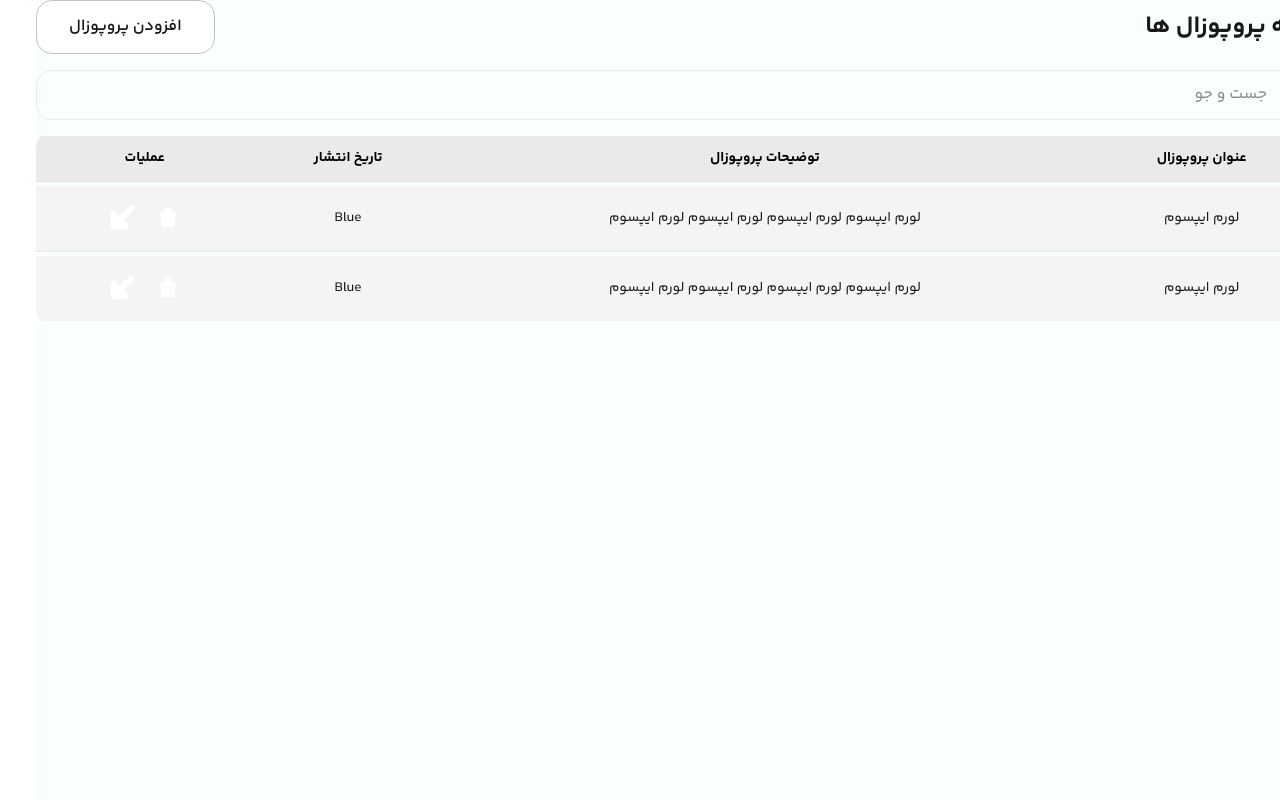
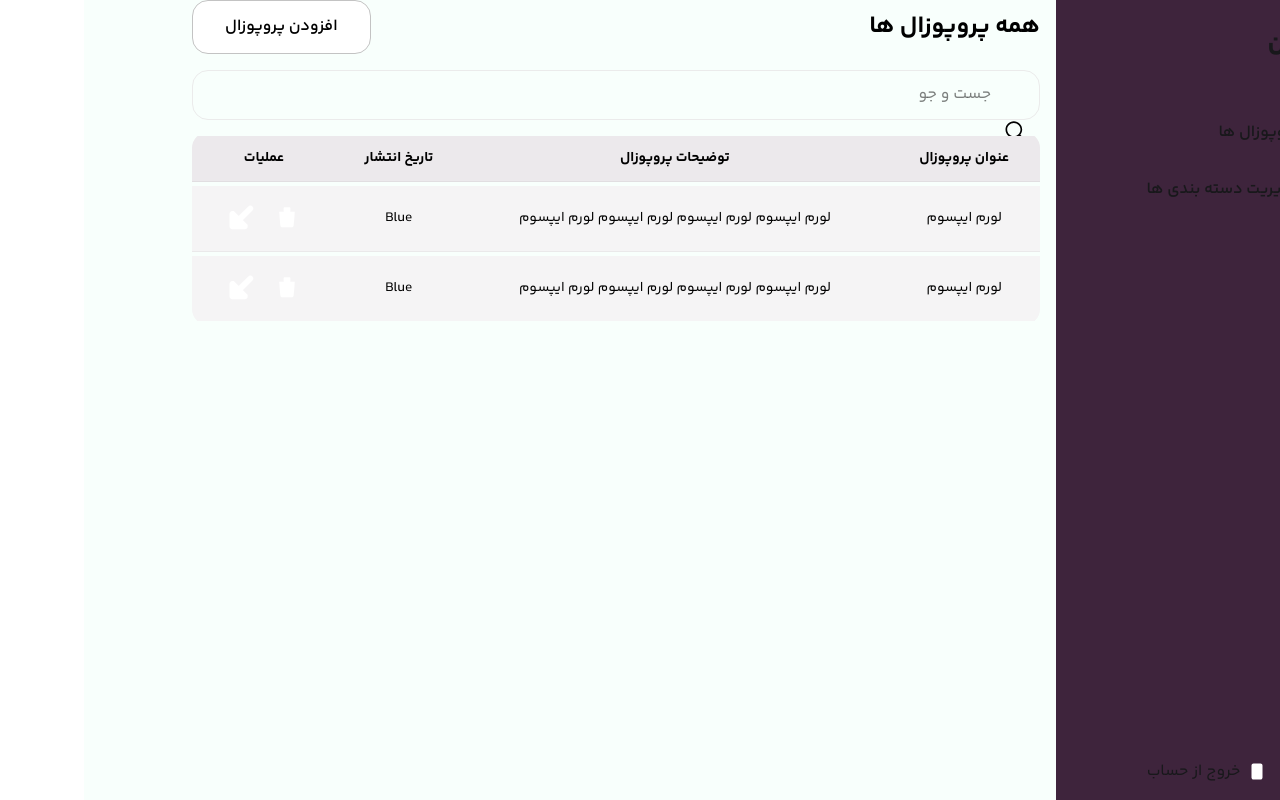
Before and after one commit to TihoDev/ECSINA, a Next.js app: page /admin/proposal in a window 1280 px wide. Built offline with nearby package versions, Linux system fonts and the light colour scheme.

Commit message:
feat: change layout admin

```diff
--- a/src/app/admin/category/page.jsx
+++ b/src/app/admin/category/page.jsx
@@ -1,7 +1,8 @@
+import AdminPanel from "@/components/AdminPanel/AdminPanel";
 import React from "react";
 
 function Category() {
-  return <div>Category</div>;
+  return <AdminPanel>Category</AdminPanel>;
 }
 
 export default Category;
--- a/src/app/admin/layout.jsx
+++ b/src/app/admin/layout.jsx
@@ -1,4 +1,3 @@
-import React from "react";
 import { redirect } from "next/navigation";
 
 function AdminLayout({ children }) {
@@ -6,11 +5,7 @@ function AdminLayout({ children }) {
   const token = true;
   if (!token) redirect("/admin/login", "replace");
 
-  return (
-    <>
-      {children}
-    </>
-  )
+  return <main>{children}</main>;
 }
 
 export default AdminLayout;
--- a/src/app/admin/page.jsx
+++ b/src/app/admin/page.jsx
@@ -1,17 +1,7 @@
-import SideNav from "@/components/panel/SideNav"
-import Proposal from "./proposal/page"
+import { redirect } from "next/navigation";
 
 const page = () => {
-  return (
-    <div className=" h-screen w-screen grid grid-cols-12">
-      <aside className="col-span-3 overflow-y-hidden">
-        <SideNav />
-      </aside>
-      <div className="col-span-9 pt-7 px-10 text-black">
-        <Proposal></Proposal>
-      </div>
-    </div>
-  )
-}
+  return redirect("/admin/proposal", "push");
+};
 
-export default page
+export default page;
--- a/src/app/admin/proposal/page.jsx
+++ b/src/app/admin/proposal/page.jsx
@@ -3,9 +3,11 @@ import Title from "@/components/UI/Title";
 import AdminButton from "@/components/UI/AdminButton";
 import Input from "@/components/authForm/Input";
 import BaseIcon from "@/components/icon/BaseIcon";
+import AdminPanel from "@/components/AdminPanel/AdminPanel";
 
 function Proposal() {
   return (
+    <AdminPanel>
       <div className="w-full h-full">
         <div className="w-full mb-4 flex items-center justify-between">
           <Title className="font-bold text-2xl" text="همه پروپوزال ها" />
@@ -13,8 +15,8 @@ function Proposal() {
         </div>
 
         <div className="w-full mb-3">
-        <Input className="relative placeholder:font-normal w-full pl-6 pr-12 py-3 border-1 border-[#EBEBEB] rounded-2xl" placeholder="جست و جو"/>
-        <BaseIcon className="absolute top-[15%] -translate-x-3 -translate-y-[5%] cursor-pointer" id="Search" size={25} disableGradient={true} fillColor="#000"/>
+          <Input className="relative placeholder:font-normal w-full pl-6 pr-12 py-3 border-1 border-[#EBEBEB] rounded-2xl" placeholder="جست و جو" />
+          <BaseIcon className="absolute top-[15%] -translate-x-3 -translate-y-[5%] cursor-pointer" id="Search" size={25} disableGradient={true} fillColor="#000" />
         </div>
 
         <div className="overflow-x-auto rounded-2xl">
@@ -32,7 +34,7 @@ function Proposal() {
             <tbody>
               <tr className="overflow-x-hidden whitespace-nowrap text-center font-normal hover:bg-[#E8E8E8] bg-[#F5F4F5] transition-colors">
                 <td>لورم ایپسوم</td>
-              <td>لورم ایپسوم  لورم ایپسوم  لورم ایپسوم لورم   ایپسوم</td>
+                <td>لورم ایپسوم لورم ایپسوم لورم ایپسوم لورم ایپسوم</td>
                 <td>Blue</td>
                 <td className="flex items-center justify-center gap-x-2">
                   <div>
@@ -49,7 +51,7 @@ function Proposal() {
               </tr>
               <tr className="overflow-x-hidden whitespace-nowrap text-center font-normal hover:bg-[#E8E8E8] bg-[#F5F4F5] transition-colors">
                 <td>لورم ایپسوم</td>
-              <td>لورم ایپسوم  لورم ایپسوم  لورم ایپسوم لورم   ایپسوم</td>
+                <td>لورم ایپسوم لورم ایپسوم لورم ایپسوم لورم ایپسوم</td>
                 <td>Blue</td>
                 <td className="flex items-center justify-center gap-x-2">
                   <div>
@@ -67,11 +69,9 @@ function Proposal() {
             </tbody>
           </table>
         </div>
-
-
-
       </div>
-  )
+    </AdminPanel>
+  );
 }
 
 export default Proposal;
--- /dev/null
+++ b/src/components/AdminPanel/AdminPanel.jsx
@@ -0,0 +1,13 @@
+import React from "react";
+import SideNav from "./SideNav";
+
+function AdminPanel({ children }) {
+  return (
+    <div className="min-h-screen gap-4 grid grid-cols-12">
+      <SideNav />
+      <div className="col-span-8  text-black">{children}</div>
+    </div>
+  );
+}
+
+export default AdminPanel;
--- /dev/null
+++ b/src/components/AdminPanel/SideNav.jsx
@@ -0,0 +1,49 @@
+"use client";
+import BaseIcon from "../icon/BaseIcon";
+import Link from "next/link";
+import Paragraph from "../UI/Paragraph";
+
+const sideNavLinks = [
+  {
+    id: 1,
+    title: "پروپوزال ها",
+    icon: "PanelIcon1",
+    link: "/admin/proposal",
+  },
+  {
+    id: 2,
+    title: "مدیریت دسته بندی ها ",
+    icon: "PanelIcon2",
+    link: "/admin/category",
+  },
+];
+const SideNav = () => {
+  return (
+    <div className="w-full h-full col-span-3 flex flex-col justify-between bg-[#3E243C]">
+      <div>
+        <div className="pt-7 pr-7 mb-12">
+          <h2 className="font-black text-2xl">اکسین</h2>
+        </div>
+        <ul className="space-y-2">
+          {sideNavLinks.map((item) => {
+            return (
+              <li key={item.id} className="py-3 pl-2 pr-8 cursor-pointer plum-gradient-hover transition-all ease ">
+                <Link className="flex items-center gap-x-2" href={item.link}>
+                  <BaseIcon id={item.icon} size={25} disableGradient={true} fillColor="#fff" />
+                  <Paragraph>{item.title}</Paragraph>
+                </Link>
+              </li>
+            );
+          })}
+        </ul>
+      </div>
+
+      <button className="flex items-center self-center mb-4  gap-x-2 cursor-pointer">
+        <BaseIcon id="Logout" disableGradient={true} fillColor="#fff" size={25} />
+        <Paragraph className="font-xl font-normal">خروج از حساب</Paragraph>
+      </button>
+    </div>
+  );
+};
+
+export default SideNav;
--- /dev/null
+++ b/src/components/authForm/InputField.jsx
@@ -0,0 +1,9 @@
+import React from 'react'
+
+function InputField() {
+  return (
+    <div>InputField</div>
+  )
+}
+
+export default InputField
--- a/src/components/panel/SideNav.jsx
+++ /dev/null
@@ -1,54 +0,0 @@
-import BaseIcon from '../icon/BaseIcon'
-import Link from 'next/link'
-import Paragraph from '../UI/Paragraph'
-
-const sideNavLinks = [
-    {
-        id:1,
-        title : "پروپوزال ها",
-        icon : "PanelIcon1",
-        link : "/admin"
-    },
-    {
-        id:2,
-        title : "مدیریت دسته بندی ها ",
-        icon : "PanelIcon2",
-        link : "/admin"
-    },
-]
-const sideNav = () => {
-
-  return (
-    <div className='w-full h-full flex flex-col justify-between bg-[#3E243C]'>
-        <div>
-            <div className='pt-7 pr-7 mb-12'>
-                <h2 className='font-black text-2xl'>اکسین</h2>
-            </div>
-            <ul className='space-y-2'>
-                {
-                    sideNavLinks.map(item => {
-                        return (
-                            <li key={item.id} className='py-3 pl-2 pr-8 cursor-pointer plum-gradient-hover duration-200'>
-                                <Link className='flex items-center gap-x-2' href={item.link}>
-                                    <BaseIcon id={item.icon} size={25} disableGradient={true} fillColor='#fff'/>
-                                    <Paragraph>{item.title}</Paragraph>
-                                </Link>
-                            </li>
-                        )
-                    })
-                }
-            </ul>
-        </div>
-
-        <div className='pb-12 pr-8'>
-
-            <button className='flex items-center gap-x-2 cursor-pointer'>
-                <BaseIcon id="Logout" disableGradient={true} fillColor='#fff' size={25}/>
-                <Paragraph className='font-xl font-normal'>خروج از حساب</Paragraph>
-            </button>
-        </div>
-    </div>
-  )
-}
-
-export default sideNav
```
Also changed, not shown: src/app/admin/login/layout.jsx (+8 -10 lines), src/app/admin/login/page.jsx (+9 -2 lines), src/components/HelpToDownloadCard.jsx (+2 -2 lines). Lines whose indentation alone changed are shown as unchanged.
